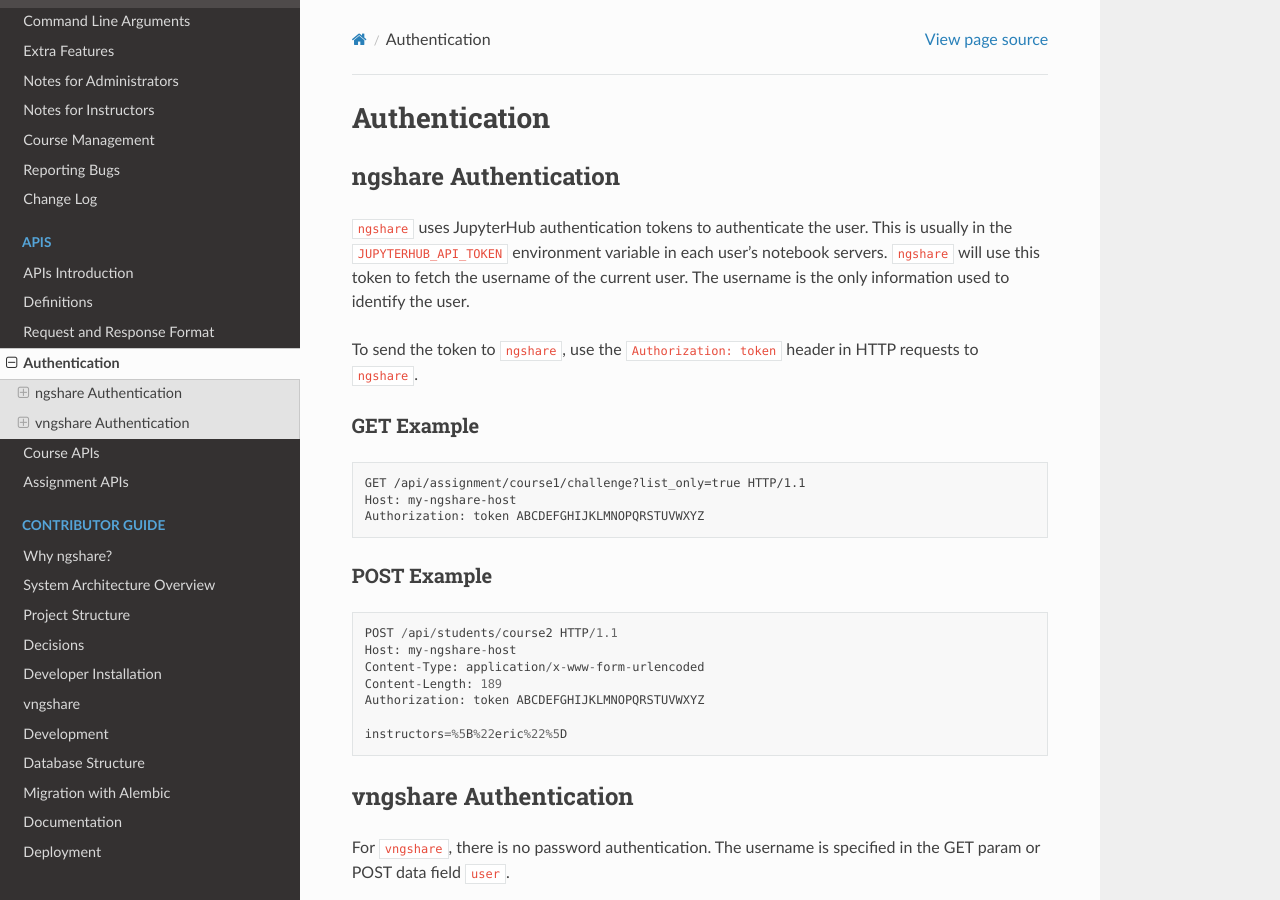
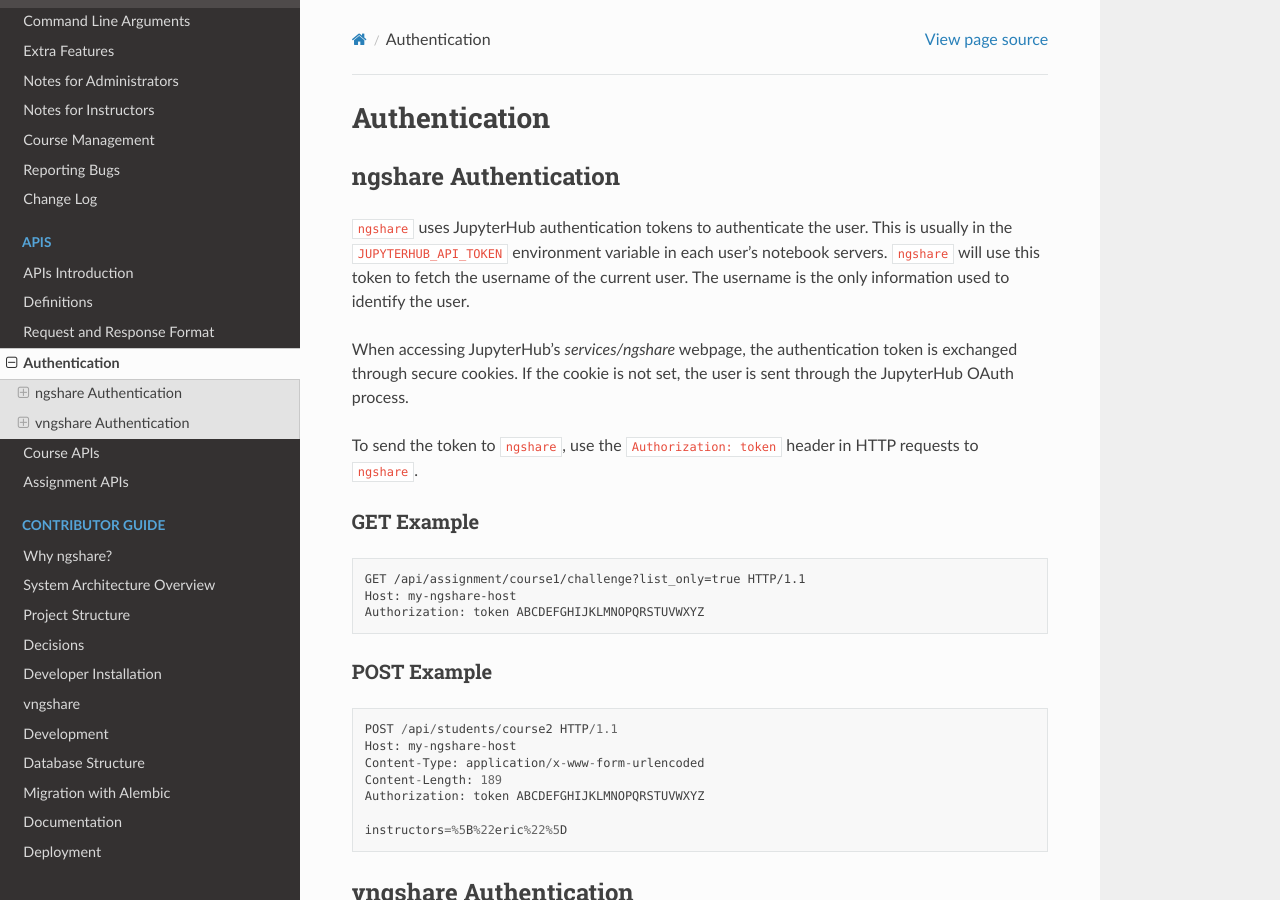
Before and after one commit to LibreTexts/ngshare, a Sphinx documentation site: the page built from docs/api/authentication.rst, in a window 1280 px wide and 900 px high. Built offline with Sphinx 7.4.7 and the Read the Docs theme 2.0.0, drawn with Linux system fonts in a browser that asks for light colours.

Commit message:
make note of web based authentication process

```diff
--- a/docs/api/authentication.rst
+++ b/docs/api/authentication.rst
@@ -5,6 +5,8 @@
 ----------------------
 
 ``ngshare`` uses JupyterHub authentication tokens to authenticate the user. This is usually in the ``JUPYTERHUB_API_TOKEN`` environment variable in each user's notebook servers. ``ngshare`` will use this token to fetch the username of the current user. The username is the only information used to identify the user.
+
+When accessing JupyterHub's `services/ngshare` webpage, the authentication token is exchanged through secure cookies. If the cookie is not set, the user is sent through the JupyterHub OAuth process.
 
 To send the token to ``ngshare``, use the ``Authorization: token`` header in HTTP requests to ``ngshare``.
 
```
